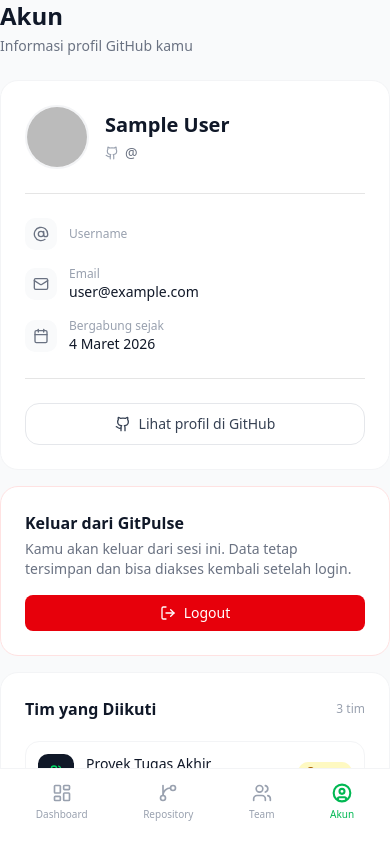
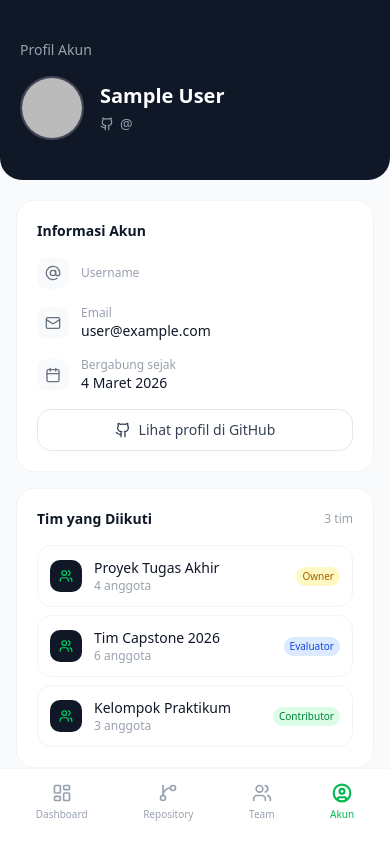
Before and after one commit to dindaatikah211/gitpulse, a Next.js app: page /account in a window 390 px wide. Shown: the top 842 px of the page. Built offline with nearby package versions, Linux system fonts and the light colour scheme; no server answers; sample sign-in values are in the browser's storage.

Commit message:
feat(account): add mobile layout for account page

```diff
--- /dev/null
+++ b/src/features/account/components/account-layout-mobile.tsx
@@ -0,0 +1,120 @@
+"use client";
+
+import { signOut } from "next-auth/react";
+import { Avatar, AvatarFallback, AvatarImage } from "@/shared/components/ui/avatar";
+import { Badge } from "@/shared/components/ui/badge";
+import { Button } from "@/shared/components/ui/button";
+import { Github, Mail, Calendar, AtSign, Users, LogOut } from "lucide-react";
+import { DUMMY_TEAMS } from "../constants/dummy-teams";
+
+const ROLE_CONFIG = {
+  owner:       { label: "Owner",       className: "bg-yellow-100 text-yellow-700" },
+  evaluator:   { label: "Evaluator",   className: "bg-blue-100 text-blue-700"     },
+  contributor: { label: "Contributor", className: "bg-green-100 text-green-700"   },
+} as const;
+
+type Role = keyof typeof ROLE_CONFIG;
+
+interface AccountLayoutMobileProps {
+  name:      string;
+  username:  string;
+  email:     string;
+  avatar:    string;
+  createdAt: string;
+}
+
+export function AccountLayoutMobile({ name, username, email, avatar, createdAt }: AccountLayoutMobileProps) {
+  const initials = name.split(" ").map((n) => n[0]).join("").toUpperCase().slice(0, 2);
+
+  const INFO_ITEMS = [
+    { icon: AtSign,   label: "Username",        value: username  },
+    { icon: Mail,     label: "Email",           value: email     },
+    { icon: Calendar, label: "Bergabung sejak", value: createdAt },
+  ];
+
+  return (
+    <div className="min-h-screen bg-gray-50">
+      <div className="bg-gray-900 px-5 pt-10 pb-10 rounded-b-3xl">
+        <p className="text-gray-400 text-sm mb-4">Profil Akun</p>
+        <div className="flex items-center gap-4">
+          <Avatar className="w-16 h-16 border-2 border-white/20">
+            <AvatarImage src={avatar} alt={name} />
+            <AvatarFallback className="bg-[#00d964] text-gray-900 text-lg font-bold">{initials}</AvatarFallback>
+          </Avatar>
+          <div>
+            <h1 className="text-white text-xl font-bold">{name}</h1>
+            <div className="flex items-center gap-1.5 mt-1">
+              <Github className="w-3.5 h-3.5 text-gray-400" />
+              <span className="text-gray-400 text-sm">@{username}</span>
+            </div>
+          </div>
+        </div>
+      </div>
+
+      <div className="px-4 pt-5 pb-6 space-y-4">
+        <div className="bg-white border border-gray-100 rounded-2xl p-5 space-y-4">
+          <h3 className="text-sm font-semibold text-gray-900">Informasi Akun</h3>
+          {INFO_ITEMS.map(({ icon: Icon, label, value }) => (
+            <div key={label} className="flex items-center gap-3">
+              <div className="w-8 h-8 bg-gray-50 rounded-lg flex items-center justify-center flex-shrink-0">
+                <Icon className="w-4 h-4 text-gray-500" />
+              </div>
+              <div>
+                <p className="text-xs text-gray-400">{label}</p>
+                <p className="text-sm font-medium text-gray-900">{value}</p>
+              </div>
+            </div>
+          ))}
+          <a
+            href={`https://github.com/${username}`}
+            target="_blank"
+            rel="noopener noreferrer"
+            className="flex items-center justify-center gap-2 w-full py-2.5 rounded-xl border border-gray-200 hover:border-gray-900 text-sm font-medium text-gray-700 hover:text-gray-900 transition-colors mt-2"
+          >
+            <Github className="w-4 h-4" />
+            Lihat profil di GitHub
+          </a>
+        </div>
+
+        <div className="bg-white border border-gray-100 rounded-2xl p-5">
+          <div className="flex items-center justify-between mb-4">
+            <h3 className="text-sm font-semibold text-gray-900">Tim yang Diikuti</h3>
+            <span className="text-xs text-gray-400">{DUMMY_TEAMS.length} tim</span>
+          </div>
+          <div className="space-y-2">
+            {DUMMY_TEAMS.map(({ id, name, role, memberCount }) => {
+              const { label, className } = ROLE_CONFIG[role as Role];
+              return (
+                <div key={id} className="flex items-center gap-3 p-3 rounded-xl border border-gray-100">
+                  <div className="w-8 h-8 bg-gray-900 rounded-lg flex items-center justify-center flex-shrink-0">
+                    <Users className="w-3.5 h-3.5 text-[#00d964]" />
+                  </div>
+                  <div className="flex-1 min-w-0">
+                    <p className="text-sm font-medium text-gray-900 truncate">{name}</p>
+                    <p className="text-xs text-gray-400">{memberCount} anggota</p>
+                  </div>
+                  <Badge className={`${className} border-0 text-[10px] px-1.5 py-0.5 flex-shrink-0`}>{label}</Badge>
+                </div>
+              );
+            })}
+          </div>
+        </div>
+
+        <div className="bg-white border border-red-100 rounded-2xl p-5">
+          <h3 className="font-bold text-gray-900 mb-1">Keluar dari GitPulse</h3>
+          <p className="text-sm text-gray-500 mb-4">
+            Kamu akan keluar dari sesi ini. Data tetap tersimpan dan bisa diakses kembali setelah login.
+          </p>
+          <Button
+            variant="destructive"
+            className="w-full gap-2"
+            onClick={() => signOut({ callbackUrl: "/login" })}
+          >
+            <LogOut className="w-4 h-4" />
+            Logout
+          </Button>
+        </div>
+      </div>
+    </div>
+  );
+}
--- /dev/null
+++ b/src/features/account/components/account-layout-switcher.tsx
@@ -0,0 +1,39 @@
+"use client";
+
+import { useIsMobile } from "@/shared/hooks/use-mobile";
+import { AccountLayoutMobile } from "./account-layout-mobile";
+import { AccountProfileCard } from "./account-profile-card";
+import { AccountTeamsCard }   from "./account-teams-card";
+import { AccountLogoutCard }  from "./account-logout-card";
+
+interface AccountLayoutSwitcherProps {
+  name:      string;
+  username:  string;
+  email:     string;
+  avatar:    string;
+  createdAt: string;
+}
+
+export function AccountLayoutSwitcher(props: AccountLayoutSwitcherProps) {
+  const isMobile = useIsMobile();
+
+  if (isMobile) return <AccountLayoutMobile {...props} />;
+
+  return (
+    <div className="max-w-4xl mx-auto">
+      <div className="mb-6">
+        <h1 className="text-2xl font-bold text-gray-900">Akun</h1>
+        <p className="text-gray-500 text-sm mt-1">Informasi profil GitHub kamu</p>
+      </div>
+      <div className="grid grid-cols-1 md:grid-cols-2 gap-4 items-start">
+        <div className="space-y-4">
+          <AccountProfileCard {...props} />
+          <AccountLogoutCard />
+        </div>
+        <div className="space-y-4">
+          <AccountTeamsCard />
+        </div>
+      </div>
+    </div>
+  );
+}
--- a/src/features/account/components/account-layout.tsx
+++ b/src/features/account/components/account-layout.tsx
@@ -1,7 +1,5 @@
 import { auth } from "@/shared/lib/auth";
-import { AccountProfileCard } from "./account-profile-card";
-import { AccountTeamsCard }   from "./account-teams-card";
-import { AccountLogoutCard }  from "./account-logout-card";
+import { AccountLayoutSwitcher } from "./account-layout-switcher";
 
 export async function AccountLayout() {
   const session = await auth();
@@ -14,34 +12,12 @@
   });
 
   return (
-    <div className="max-w-4xl mx-auto">
-      {/* Header */}
-      <div className="mb-6">
-        <h1 className="text-2xl font-bold text-gray-900">Akun</h1>
-        <p className="text-gray-500 text-sm mt-1">Informasi profil GitHub kamu</p>
-      </div>
-
-      {/* 2 kolom */}
-      <div className="grid grid-cols-1 md:grid-cols-2 gap-4 items-start">
-
-        {/* Kolom kiri */}
-        <div className="space-y-4">
-          <AccountProfileCard
+    <AccountLayoutSwitcher
       name      ={user?.name     ?? ""}
       username  ={user?.username ?? ""}
       email     ={user?.email    ?? ""}
       avatar    ={user?.image    ?? ""}
       createdAt ={createdAt}
     />
-          <AccountLogoutCard />
-        </div>
-
-        {/* Kolom kanan */}
-        <div className="space-y-4">
-          <AccountTeamsCard />
-        </div>
-
-      </div>
-    </div>
   );
 }
```
Lines whose indentation alone changed are shown as unchanged.
